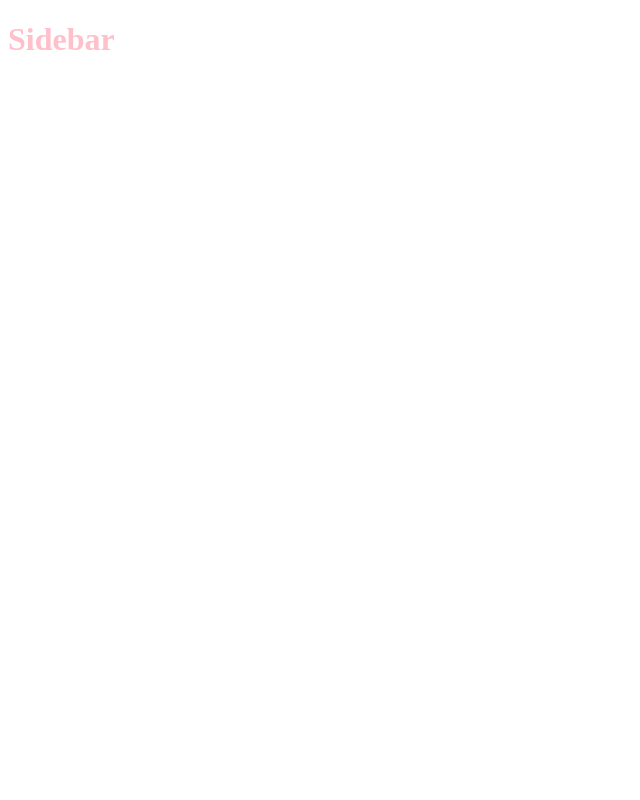
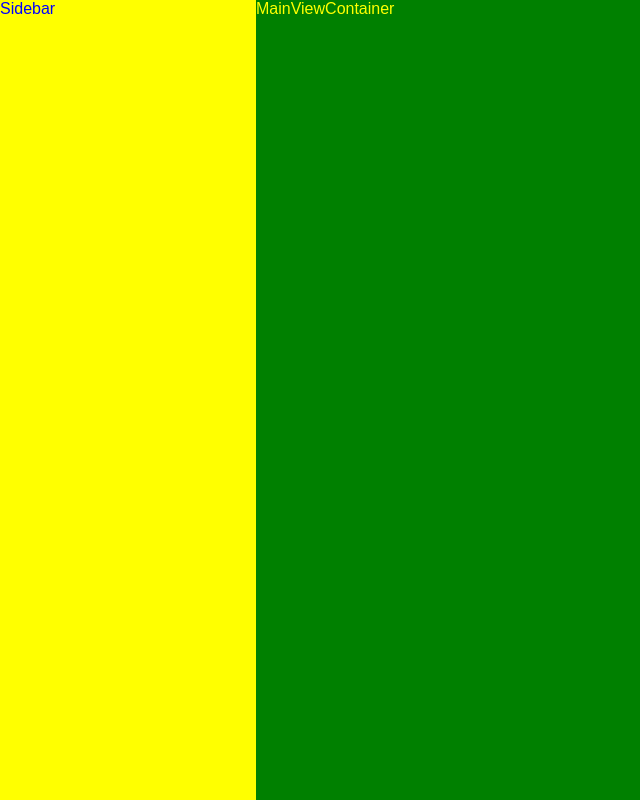
Before and after one commit to zoveloper/ecommerce, a React (Create React App) app in the folder frontend/: page / in a window 1280 px wide. Shown: the whole page, without its empty margins (0-640 px from the left). Built offline with nearby package versions, Linux system fonts and the light colour scheme.

Commit message:
basic page set up

```diff
--- a/frontend/package.json
+++ b/frontend/package.json
@@ -13,6 +13,7 @@
     "@trendmicro/react-sidenav": "^0.5.0",
     "aphrodite": "^2.4.0",
     "hamburger-react": "^2.4.0",
+    "node-sass": "^5.0.0",
     "prop-types": "^15.7.2",
     "react": "^17.0.2",
     "react-dom": "^17.0.2",
--- a/frontend/src/App.js
+++ b/frontend/src/App.js
@@ -1,14 +1,17 @@
 import React from 'react';
 import * as s from './App.styles';
 
-
+// components
+import Sidebar from './components/Sidebar/Sidebar'
+import MainView from './components/MainView/MainView'
 
 function App() {
 
 
   return(
     <s.App>
-   <s.Header>Sidebar</s.Header>
+      <Sidebar/>
+      <MainView/>
     </s.App>
   );
 }
--- a/frontend/src/App.styles.js
+++ b/frontend/src/App.styles.js
@@ -1,8 +1,12 @@
 import styled from '@emotion/styled';
 
+
+
 export const App = styled.div`
- bacground: #grey
+ background: grey;
  height: 100vh;
+ display: flex
+
 `
 
 export const Header = styled.h1`
--- /dev/null
+++ b/frontend/src/Global.scss
@@ -0,0 +1,8 @@
+body{
+    margin:0;
+    padding: 0;
+    font-size: 16px;
+    font-family: 'poppins', sans-serif
+};
+
+h1,h2,h3,h4,h5,h6,p{margin:0};
--- /dev/null
+++ b/frontend/src/components/MainView/MainView.js
@@ -0,0 +1,8 @@
+import React from 'react'
+import * as s from './MainView.styles'
+
+const MainView= () =>{
+    return<s.MainViewContainer>MainViewContainer</s.MainViewContainer>
+}
+
+export default MainView
--- /dev/null
+++ b/frontend/src/components/MainView/MainView.styles.js
@@ -0,0 +1,7 @@
+import styled from '@emotion/styled'
+
+export const MainViewContainer = styled.div`
+    width: 80%;
+    color: yellow;
+    background: green
+`
--- a/frontend/src/components/Sidebar/Sidebar.js
+++ b/frontend/src/components/Sidebar/Sidebar.js
@@ -0,0 +1,8 @@
+import React from 'react'
+import * as s from './Sidebar.styles'
+
+ const Sidebar= () =>{
+    return<s.SidebarContainer>Sidebar</s.SidebarContainer>
+}
+
+export default Sidebar
--- a/frontend/src/components/Sidebar/Sidebar.styles.js
+++ b/frontend/src/components/Sidebar/Sidebar.styles.js
@@ -0,0 +1,8 @@
+import styled from '@emotion/styled'
+
+export const SidebarContainer = styled.div`
+    width: 20%;
+    color: blue;
+    background: yellow;
+
+`
--- a/frontend/src/index.js
+++ b/frontend/src/index.js
@@ -2,6 +2,7 @@ import React from 'react';
 import ReactDOM from 'react-dom';
 import App from './App';
 import reportWebVitals from './reportWebVitals';
+import './Global.scss'
 
 ReactDOM.render(
   <React.StrictMode>
```
Also changed, not shown: 1 other file (tests, documents, lock files or other folders).
